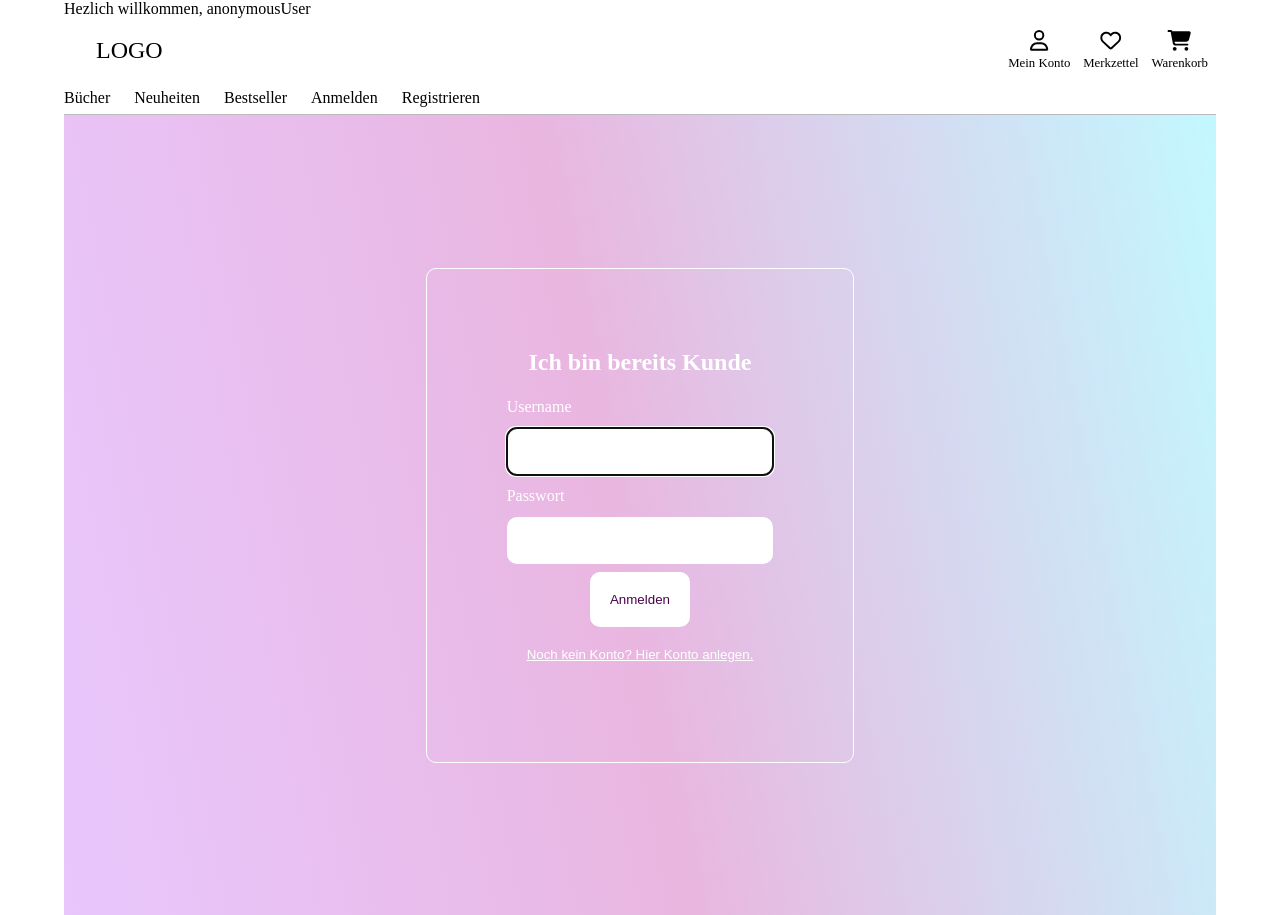
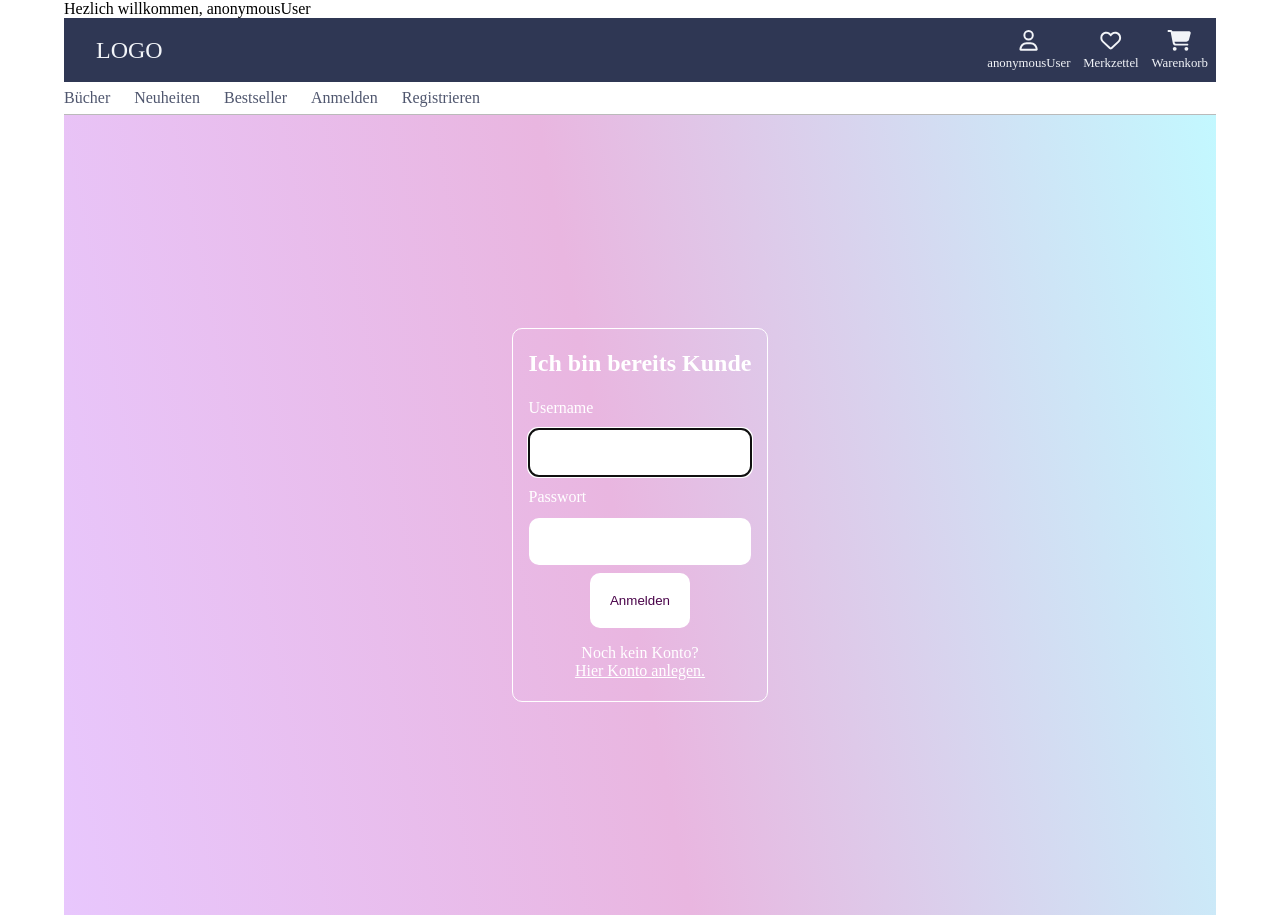
Before and after one commit to Galina-S/bookstore-final-project, a React (Vite) app: page /login in a window 1280 px wide. Built offline with nearby package versions, Linux system fonts and the light colour scheme; no server answers.

Commit message:
Navigation ang Registration btn works

```diff
--- a/src/App.scss
+++ b/src/App.scss
@@ -1,6 +1,17 @@
 @import '../style/formPage.scss';
 @import '../style/navbar.scss';
 @import '../style/booksPage.scss';
+@import '../style/login-register.scss';
+
+
+:root {
+  --color-main-blue: #2F3754;
+  --color-main-blue-medium: #2f3754d8;
+  --color-main-blue-light: #9eacdd;
+  --color-main-green: #B9CC4C;
+  --color-main-light: #F2F4F8;
+  --color-main-grey: #e6e0e0d8;
+}
 
 * {
   box-sizing: border-box;
@@ -18,8 +29,6 @@
     color: rgb(50, 50, 50);
   }
 }
-
-
 
 .container {
   display: flex;
--- a/src/AppContext.jsx
+++ b/src/AppContext.jsx
@@ -1,5 +1,5 @@
 import { createContext } from "react";
-import { useState, useEffect } from "react";
+import { useState, useEffect, useRef } from "react";
 import instance from "../components/axios";
 import { useNavigate } from 'react-router-dom';
 import {anonymousUser, blankLoginForm } from './pages/Interfaces'
@@ -20,6 +20,21 @@ export const AppProvider = ({ children }) => {
   const [currentUser, setCurrentUser] = useState(anonymousUser);
   // const [memberInfo, setMemberInfo] = useState(blankMemberInfo);
   // const [adminInfo, setAdminInfo] = useState(blankAdminInfo);
+
+  //dropdownOpen (true/false)
+  const [dropdownOpen, setDropdownOpen] = useState(false);
+  let dropdownRef = useRef();
+  useEffect(() => {
+    let handler = (e) => {
+      if (!dropdownRef.current.contains(e.target)) {
+        setDropdownOpen(false);
+      }
+    };
+    document.addEventListener('mousedown', handler)
+  })
+
+
+
 
  const navigate = useNavigate();
   const loadBooks = async () => {
@@ -58,7 +73,7 @@ export const AppProvider = ({ children }) => {
     setFormData(book);
   };
 
-  const handleChangeFormField = (e, key) => {
+  const handleChangeFormField = (e) => {
     e.preventDefault();
     const value = e.target.value;
     setFormData({ ...formData, [e.target.name]: value });
@@ -185,17 +200,12 @@ useEffect(() => {
   const innerWidth = window.innerWidth;
   return innerWidth
  }
-
-
  const [windowSize, setWindowSize] = useState(getWindowSize());
-
  useEffect(()=> {
   const handleWindowResize = () => {
     setWindowSize(getWindowSize())
   }
-
   window.addEventListener('resize',handleWindowResize);
-
   return () => {
     window.removeEventListener('resize', handleWindowResize)
   }
@@ -219,15 +229,17 @@ useEffect(() => {
         setFormData,
         handleChangeFormField,
         sendEditBook,
-
+        dropdownOpen,
+        setDropdownOpen,
+        dropdownRef,
         loginForm,
         changeLoginFormField,
         submitLoginForm,
         clearLoginForm,
         currentUser,
         logUserOut,
-         windowSize
-
+         windowSize,
+         setCurrentUser
       }}
     >
       {children}
--- a/src/pages/NavbarPage.jsx
+++ b/src/pages/NavbarPage.jsx
@@ -1,4 +1,4 @@
-import { useEffect, useRef, useContext, useState } from "react";
+import { useContext } from "react";
 import { AppContext } from "../AppContext";
 import { NavLink, Routes, Route, Navigate} from "react-router-dom";
 import { PageBooks } from '../pages/PageBooks';
@@ -15,20 +15,7 @@ import { faCartShopping } from  '@fortawesome/free-solid-svg-icons';
 import { faHeart } from  '@fortawesome/free-regular-svg-icons';
 
 export const NavbarPage = () => {
-  const {currentUser} = useContext(AppContext)
-  const {windowSize} = useContext(AppContext)
-
-  const [dropdownOpen, setDropdownOpen] = useState(false);
-  let dropdownRef = useRef()
-
-  useEffect(() => {
-    let handler = (e) => {
-      if (!dropdownRef.current.contains(e.target)) {
-        setDropdownOpen(false);
-      }
-    };
-    document.addEventListener('mousedown', handler)
-  })
+  const {currentUser, windowSize, dropdownOpen, setDropdownOpen, dropdownRef} = useContext(AppContext)
 
   return (
     <div>
@@ -58,12 +45,21 @@ export const NavbarPage = () => {
             <div className="dropdown" ref = {dropdownRef}>
               <div className="dropdown-trigger" onClick={() => {setDropdownOpen(!dropdownOpen)}}>
                   <FontAwesomeIcon className="account_icon" icon={faUser}/>
-                  <span className = {`${windowSize < 600 ? 'none': null}`}>Mein Konto</span>
+                  {currentUser ?
+                   <span className = {`${windowSize < 600 ? 'none': null}`}>{currentUser.username}</span>
+                   :
+                   <span className = {`${windowSize < 600 ? 'none': null}`}>Mein Konto</span>
+                   }
               </div>
                   <div className={`auth  ${dropdownOpen ? 'active' : 'inactiv'}` }>
                     <div>
                       <PageLogin/>
                     </div>
+                    <div className="register-copy">
+
+
+                    </div>
+
                     {/** <div className="register">
                       <NavLink to="/register">Konto anlegen</NavLink>
                     </div> */}
--- a/src/pages/PageLogin.jsx
+++ b/src/pages/PageLogin.jsx
@@ -1,12 +1,19 @@
-
-import React, {useState, useRef, useContext, useEffect} from 'react';
-import { AppContext } from '../AppContext';
+import React, { useState, useRef, useContext, useEffect } from "react";
+import { AppContext } from "../AppContext";
+import { NavLink, Routes, Route } from "react-router-dom";
+import { PageRegister } from "../pages/PageRegister";
 
 export const PageLogin = () => {
-
-const { loginForm, changeLoginFormField, submitLoginForm, clearLoginForm  } = useContext(AppContext);
-const passwordRef = useRef()
-
+  const {
+    loginForm,
+    changeLoginFormField,
+    submitLoginForm,
+    clearLoginForm,
+    dropdownOpen,
+    setDropdownOpen,
+    currentUser
+  } = useContext(AppContext);
+  const passwordRef = useRef();
 
   const onBadLogin = () => {
     if (passwordRef.current !== null) {
@@ -19,8 +26,9 @@ const submitLoginFormWrapper = () => {
   };
 
   const handleKeyDown = (e) => {
-  if (e.key === 'Enter') {
+    if (e.key === "Enter") {
       submitLoginForm(onBadLogin);
+      setDropdownOpen(!dropdownOpen);
     }
   };
 
@@ -29,43 +37,58 @@ useEffect(() => {
   }, []);
 
   return (
-      <div className='container'>
-
-      <div className='auth-form-container'>
+    <div className="container">
+      <div className="auth-form-container">
         <h2>Ich bin bereits Kunde</h2>
         <br></br>
-          <form className='login-form'>
+        <form className="login-form">
           <label htmlFor="username">Username</label>
-              <input onChange={(e) =>
-                changeLoginFormField(
-                  'username',
-                  e.target.value
-                )
-              }
+          <input
+            onChange={(e) => changeLoginFormField("username", e.target.value)}
             value={loginForm.fields.username}
             onKeyDown={(e) => handleKeyDown(e)}
-              autoFocus type="text" />
+            autoFocus
+            type="text"
+          />
 
           <label htmlFor="password">Passwort</label>
-          <input ref={passwordRef}
-              onChange={(e) =>
-                changeLoginFormField(
-                  'password',
-                  e.target.value
-                )
-              }
+          <input
+            ref={passwordRef}
+            onChange={(e) => changeLoginFormField("password", e.target.value)}
             value={loginForm.fields.password}
             onKeyDown={(e) => handleKeyDown(e)}
-              type="password"/>
+            type="password"
+          />
           <div>
             <div className="message">{loginForm.message}</div>
-        <button className='btn-login' type="button" onClick={() => submitLoginFormWrapper()}> Anmelden</button>
+            <button
+              className="btn-login"
+              type="button"
+              onClick={() => {submitLoginFormWrapper(); currentUser ? setDropdownOpen(!dropdownOpen): null}}>
+              {" "}
+              Anmelden
+            </button>
+            <div className="register-link">
+              <p>Noch kein Konto? </p>
+              <NavLink
+                to="/register"
+                className="link-btn"
+                onClick={() => {
+                  setDropdownOpen(!dropdownOpen), null;
+                }}
+              >
+                {" "}
+                Hier Konto anlegen.
+              </NavLink>
+            </div>
           </div>
         </form>
-      <div>
-      <button type= "button" className='link-btn' onClick ={() => (null)}>Noch kein Konto? Hier Konto anlegen.</button>
+        {/**<div>
+          <button type="button" className="link-btn" onClick={() => null}>
+            Noch kein Konto? Hier Konto anlegen.
+          </button>
+        </div>*/}
       </div>
     </div>
-      </div>
-)
-}
+  );
+};
--- a/style/login-register.scss
+++ b/style/login-register.scss
@@ -13,6 +13,7 @@
         flex-direction: column;
         text-align: center;
       }
+
       @media screen and (min-width: 600px) {
         .auth-form-container {
           padding: 1.3rem 1rem;
@@ -47,5 +48,11 @@
         color: white;
         text-decoration: underline;
 
+
       }
+      .register-link > p{
+        padding-top: 1rem ;
+      }
+
+
   }
```
Lines whose indentation alone changed are shown as unchanged.
